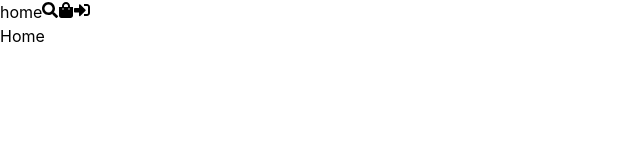
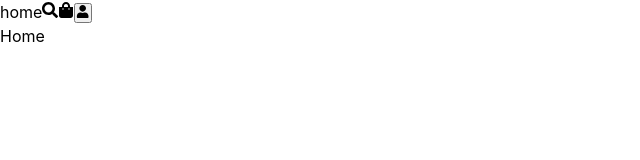
Before and after one commit to Shubz224/MarketPlace, a React (Vite) app in the folder ecommerce-frontend/: page / in a window 1280 px wide. Shown: the top 160 px of the page, without its empty margins (0-640 px from the left). Built offline with nearby package versions, Linux system fonts and the light colour scheme.

Commit message:
Added dialog box for user and admin profiles

```diff
--- a/ecommerce-frontend/src/Components/header.tsx
+++ b/ecommerce-frontend/src/Components/header.tsx
@@ -1,21 +1,43 @@
 
 import { Link } from "react-router-dom"
-import { FaSearch, FaShoppingBag, FaSignInAlt, FaUser } from "react-icons/fa"
+import { FaSearch, FaShoppingBag, FaSignInAlt, FaSignOutAlt, FaUser } from "react-icons/fa"
+import { useState } from "react";
 
-const user = { _id: "" };
+const user = { _id: " ", role: "admin" };
 
 const Header = () => {
+
+  const [isOpen, setIsOpen] = useState<boolean>(false)
+
+
   return (
 
-    <nav>
+    <nav className="header">
       <Link to={"/"}>home</Link>
       <Link to={"/search"}><FaSearch /></Link>
 
       <Link to={"/cart"}><FaShoppingBag /></Link>
       {
-        user?._id? (
+        user?._id ? (
           <>
-          <FaUser/>
+            <button onClick={() => setIsOpen(prev => !prev)}>
+              <FaUser />
+            </button>
+            <dialog open={isOpen}>
+              <div>
+                {
+                  user.role === "admin" && (
+                    <Link to="/admin/dashboard">Admin</Link>
+
+                  )
+                }
+
+                <Link to="/orders">Orders</Link>
+                <button>
+                  <FaSignOutAlt />
+                </button>
+              </div>
+            </dialog>
           </>
         ) : <Link to={"/login"}><FaSignInAlt /></Link>
       }
```
